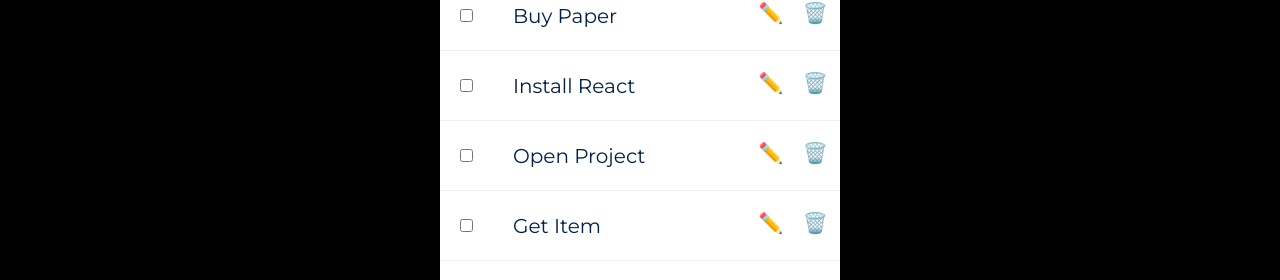
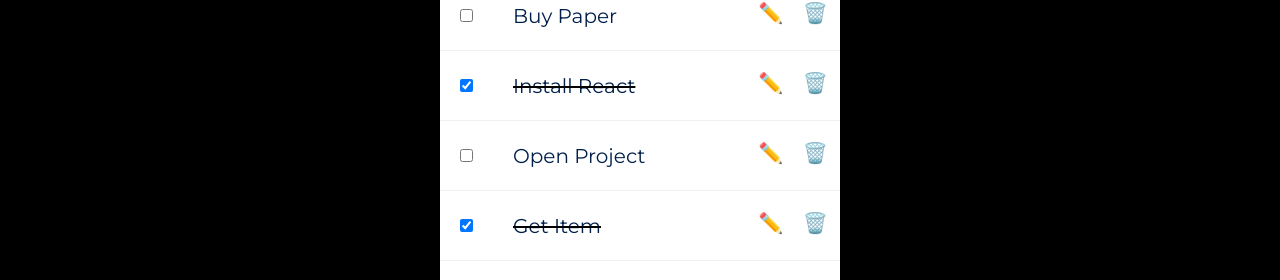
Before and after one commit to NizamMuhammed/To-Do-List-App, a React (Create React App) app in the folder client/: page / in a window 1280 px wide. Shown: the part 208-488 px from the top of the page. Built offline with nearby package versions, Linux system fonts and the light colour scheme; a web font is replaced by a local one.

Commit message:
CHeckbosx change

```diff
--- a/client/src/components/Checkbox.tsx
+++ b/client/src/components/Checkbox.tsx
@@ -1,7 +1,7 @@
 import React, { useState } from "react";
 
-function Checkbox(props: { status: boolean }) {
-  const [isChecked, setIsChecked] = useState(props.status)
+function Checkbox(props: { completed: boolean }) {
+  const [isChecked, setIsChecked] = useState(props.completed)
 
   function handleChange() {
     setIsChecked(!isChecked)
```
